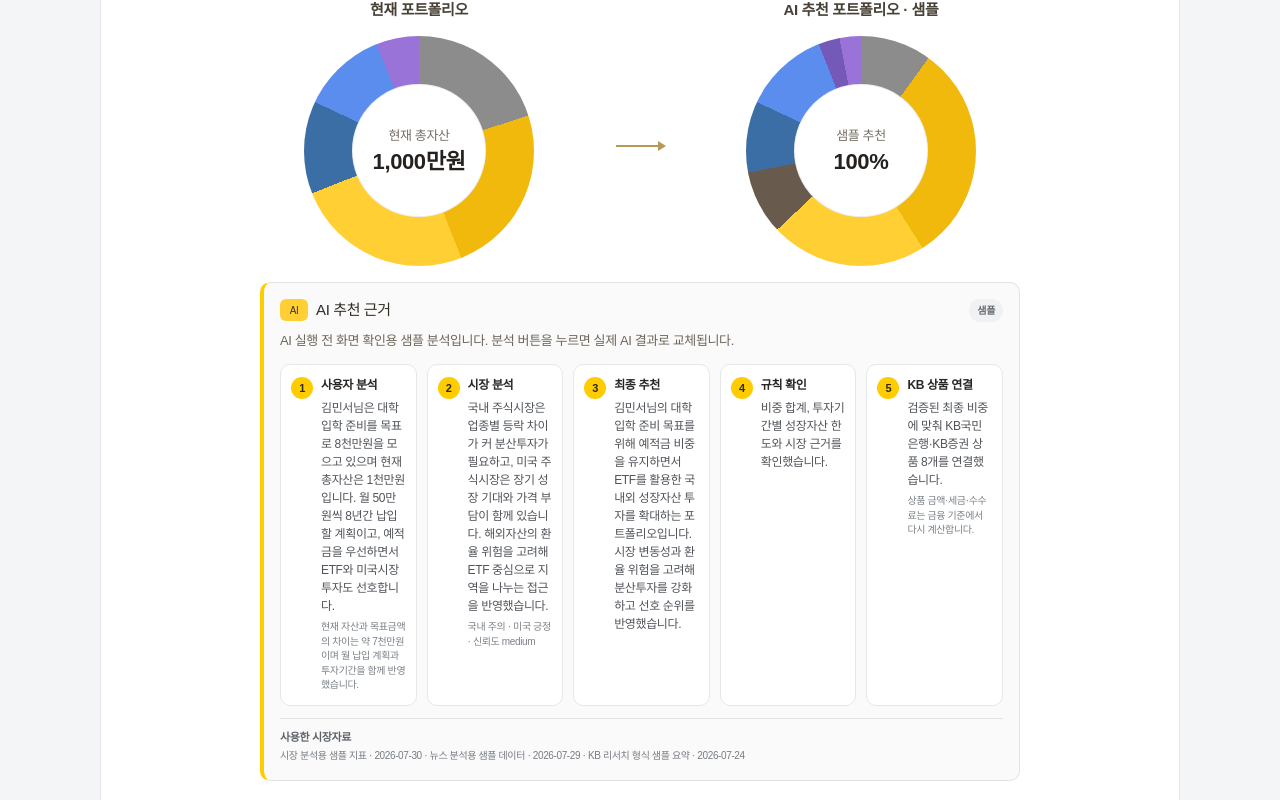
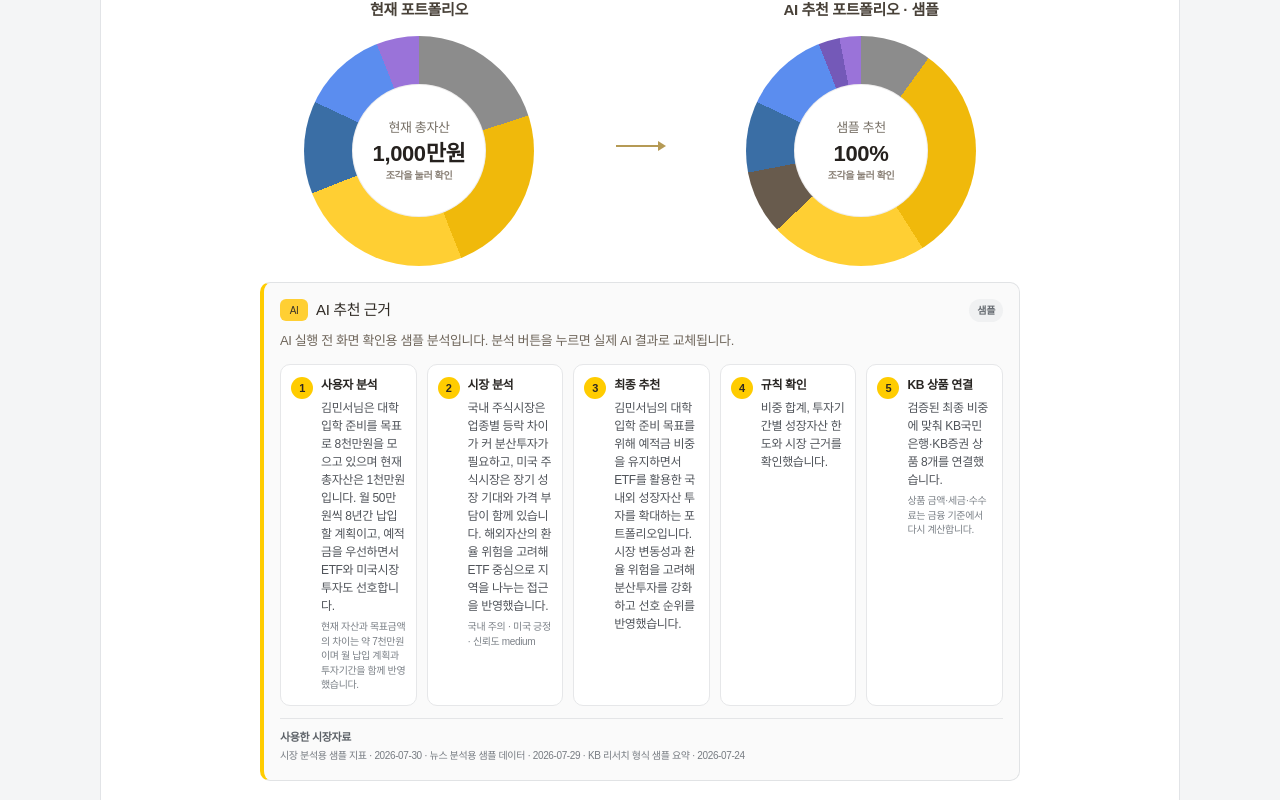
Before and after one commit to byabbya/KB_child_wealth, a Next.js app: page / in a window 1280 px wide. Shown: the part 740-1540 px from the top of the page. Built offline with nearby package versions, Linux system fonts and the light colour scheme.

Commit message:
Make portfolio donuts interactive

```diff
--- a/app/Dashboard.tsx
+++ b/app/Dashboard.tsx
@@ -1,6 +1,14 @@
 "use client";
 
-import { Fragment, useEffect, useMemo, useState, type CSSProperties } from "react";
+import {
+  Fragment,
+  useEffect,
+  useMemo,
+  useState,
+  type CSSProperties,
+  type KeyboardEvent,
+  type PointerEvent,
+} from "react";
 import { prototypeCatalog } from "@/lib/catalog";
 import {
   ASSET_CLASSES,
@@ -620,6 +628,7 @@ export default function Dashboard() {
                   centerTop="현재 총자산"
                   centerValue={compactCurrency(plan.current.total)}
                   focusedAssetClass={focusedAssetClass}
+                  setFocusedAssetClass={setFocusedAssetClass}
                 />
                 <div className="donut-arrow" aria-hidden="true" />
                 <div className="recommended-portfolio-column">
@@ -641,6 +650,7 @@ export default function Dashboard() {
                           : "기준안"}
                     centerValue="100%"
                     focusedAssetClass={focusedAssetClass}
+                    setFocusedAssetClass={setFocusedAssetClass}
                   />
                 </div>
               </div>
@@ -775,29 +785,77 @@ function PortfolioDonut({
   centerTop,
   centerValue,
   focusedAssetClass,
+  setFocusedAssetClass,
 }: {
   title: string;
   weights: Record<string, number>;
   centerTop: string;
   centerValue: string;
   focusedAssetClass: string | null;
+  setFocusedAssetClass: React.Dispatch<React.SetStateAction<string | null>>;
 }) {
-  const description = ASSET_CLASSES.filter((key: string) => Number(weights[key]) > 0)
+  const visibleAssetClasses = ASSET_CLASSES.filter((key: string) => Number(weights[key]) > 0);
+  const description = visibleAssetClasses
     .map((key: string) => `${shortAssetLabel(key)} ${Number(weights[key]).toFixed(1)}%`)
     .join(", ");
   const focusedWeight = focusedAssetClass ? Number(weights[focusedAssetClass] ?? 0) : null;
+  const hasFocusedWeight = focusedAssetClass != null && focusedWeight != null;
+
+  const selectAssetAtPointer = (event: PointerEvent<HTMLDivElement>) => {
+    const bounds = event.currentTarget.getBoundingClientRect();
+    const radius = Math.min(bounds.width, bounds.height) / 2;
+    const x = event.clientX - (bounds.left + bounds.width / 2);
+    const y = event.clientY - (bounds.top + bounds.height / 2);
+    const distance = Math.hypot(x, y);
+
+    // 가운데 정보 영역은 선택 영역에서 제외하고 실제 도넛 조각만 반응시킵니다.
+    if (distance < radius * 0.58 || distance > radius) return;
+
+    const clockwiseAngleFromTop = (Math.atan2(y, x) * 180 / Math.PI + 450) % 360;
+    const position = clockwiseAngleFromTop / 3.6;
+    let cumulative = 0;
+    const selected = visibleAssetClasses.find((key: string) => {
+      cumulative += Number(weights[key]);
+      return position < cumulative;
+    });
+
+    if (selected) {
+      setFocusedAssetClass((current) => current === selected ? null : selected);
+    }
+  };
+
+  const moveKeyboardSelection = (event: KeyboardEvent<HTMLDivElement>) => {
+    if (event.key === "Escape") {
+      setFocusedAssetClass(null);
+      return;
+    }
+    if (!["Enter", " ", "ArrowRight", "ArrowDown", "ArrowLeft", "ArrowUp"].includes(event.key)) return;
+    event.preventDefault();
+    if (visibleAssetClasses.length === 0) return;
+    const currentIndex = focusedAssetClass ? visibleAssetClasses.indexOf(focusedAssetClass) : -1;
+    const direction = event.key === "ArrowLeft" || event.key === "ArrowUp" ? -1 : 1;
+    const nextIndex = currentIndex < 0
+      ? 0
+      : (currentIndex + direction + visibleAssetClasses.length) % visibleAssetClasses.length;
+    setFocusedAssetClass(visibleAssetClasses[nextIndex]);
+  };
+
   return (
     <figure className="portfolio-donut-card">
       <figcaption>{title}</figcaption>
       <div
         className={`portfolio-donut ${focusedAssetClass ? "focused" : ""}`}
         style={{ "--donut-gradient": donutGradient(weights) } as CSSProperties}
-        role="img"
-        aria-label={`${title}: ${description}`}
+        role="button"
+        tabIndex={0}
+        aria-label={`${title}: ${description}. 조각을 누르면 자산군과 비중을 확인할 수 있습니다.`}
+        onPointerUp={selectAssetAtPointer}
+        onKeyDown={moveKeyboardSelection}
       >
-        <div className="donut-center">
-          <span>{focusedAssetClass ? shortAssetLabel(focusedAssetClass) : centerTop}</span>
-          <strong>{focusedWeight != null ? `${focusedWeight.toFixed(1)}%` : centerValue}</strong>
+        <div className="donut-center" aria-live="polite">
+          <span>{hasFocusedWeight ? shortAssetLabel(focusedAssetClass) : centerTop}</span>
+          <strong>{hasFocusedWeight ? `${focusedWeight.toFixed(1)}%` : centerValue}</strong>
+          <small>{hasFocusedWeight ? "선택한 자산군" : "조각을 눌러 확인"}</small>
         </div>
       </div>
     </figure>
--- a/app/globals.css
+++ b/app/globals.css
@@ -1656,12 +1656,19 @@ footer p {
   align-items: center;
   background: var(--donut-gradient);
   border-radius: 50%;
+  cursor: pointer;
   display: flex;
   height: clamp(210px, 24vw, 270px);
   justify-content: center;
+  outline: none;
   position: relative;
+  touch-action: manipulation;
   transition: filter 160ms ease, transform 160ms ease;
   width: clamp(210px, 24vw, 270px);
+}
+
+.portfolio-donut:focus-visible {
+  box-shadow: 0 0 0 4px rgba(255, 188, 0, 0.28), 0 0 0 1px #8b6f00;
 }
 
 .portfolio-donut::after {
@@ -1685,6 +1692,7 @@ footer p {
   flex-direction: column;
   gap: 4px;
   max-width: 130px;
+  pointer-events: none;
   position: relative;
   text-align: center;
   z-index: 1;
@@ -1700,6 +1708,13 @@ footer p {
   color: #25211e;
   font-size: 20px;
   line-height: 1.15;
+}
+
+.donut-center small {
+  color: #8a8177;
+  font-size: 10px;
+  font-weight: 700;
+  line-height: 1.2;
 }
 
 .donut-arrow {
@@ -3164,6 +3179,10 @@ body {
 
   .donut-center strong {
     font-size: 17px;
+  }
+
+  .donut-center small {
+    font-size: 9px;
   }
 
   .recommendation-rationale-slot {
```
